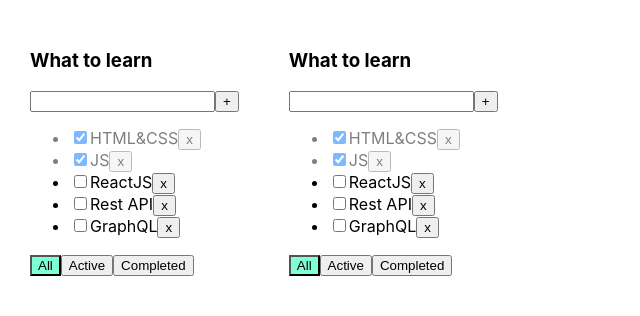
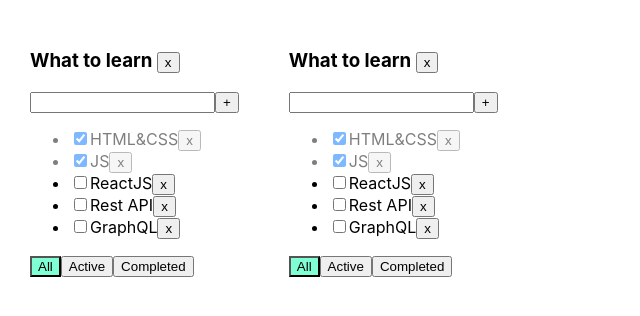
Before and after one commit to bohdanloik/checkbox_example, a React (Create React App) app: page / in a window 1280 px wide. Shown: the top 316 px of the page, without its empty margins (0-640 px from the left). Built offline with nearby package versions, Linux system fonts and the light colour scheme.

Commit message:
- code refactoring-

```diff
--- a/src/App.tsx
+++ b/src/App.tsx
@@ -74,18 +74,11 @@
         }
     }
 
-    // return (
-    //     <div className="App">
-    //         <Todolist title="What to learn"
-    //                   tasks={tasksForTodolist}
-    //                   removeTask={removeTask}
-    //                   changeFilter={changeFilter}
-    //                   addTask={addTask}
-    //                   changeStatus={changeStatus}
-    //                   filter={filter}/>
-    //     </div>
-    // );
+    function removeTodolist(id: string) {
+        let updatedTodolists = todolists.filter((tl) => tl.id !== id);
+        setTodolists(updatedTodolists)
 
+    }
     return (
         <div className='App'>
             {
@@ -93,10 +86,9 @@
                     let tasksForTodolist = tasks[tl.id];
 
                     if (tl.filter === "active") {
-                        // tasksForTodolist = tasks.filter(t => t.isDone === false);
-                    }
-                    if (tl.filter === "completed") {
-                        // tasksForTodolist = tasks.filter(t => t.isDone === true);
+                        tasksForTodolist = tasksForTodolist.filter(t => t.isDone === false);
+                    } else if (tl.filter === "completed") {
+                        tasksForTodolist = tasksForTodolist.filter(t => t.isDone === true);
                     }
 
                     return <Todolist
@@ -109,6 +101,7 @@
                         addTask={addTask}
                         changeStatus={changeStatus}
                         filter={tl.filter}
+                        removeTodolist={removeTodolist}
                     />
                 })
             }
--- a/src/Todolist.tsx
+++ b/src/Todolist.tsx
@@ -17,6 +17,7 @@
     filter: string
     id: string
     key: string
+    removeTodolist: (id: string) => void
 }
 
 export function Todolist(props: PropsType) {
@@ -48,9 +49,11 @@
     const onActiveClickHandler = () => props.changeFilter("active", props.id);
     const onCompletedClickHandler = () => props.changeFilter("completed", props.id);
 
+    const onRemoveTodolistHandler = () => props.removeTodolist(props.id);
+
 
     return <div>
-        <h3>{props.title}</h3>
+        <h3>{props.title} <button onClick={onRemoveTodolistHandler}>x</button></h3>
         <div>
             <input value={title}
                 onChange={onChangeHandler}
```
